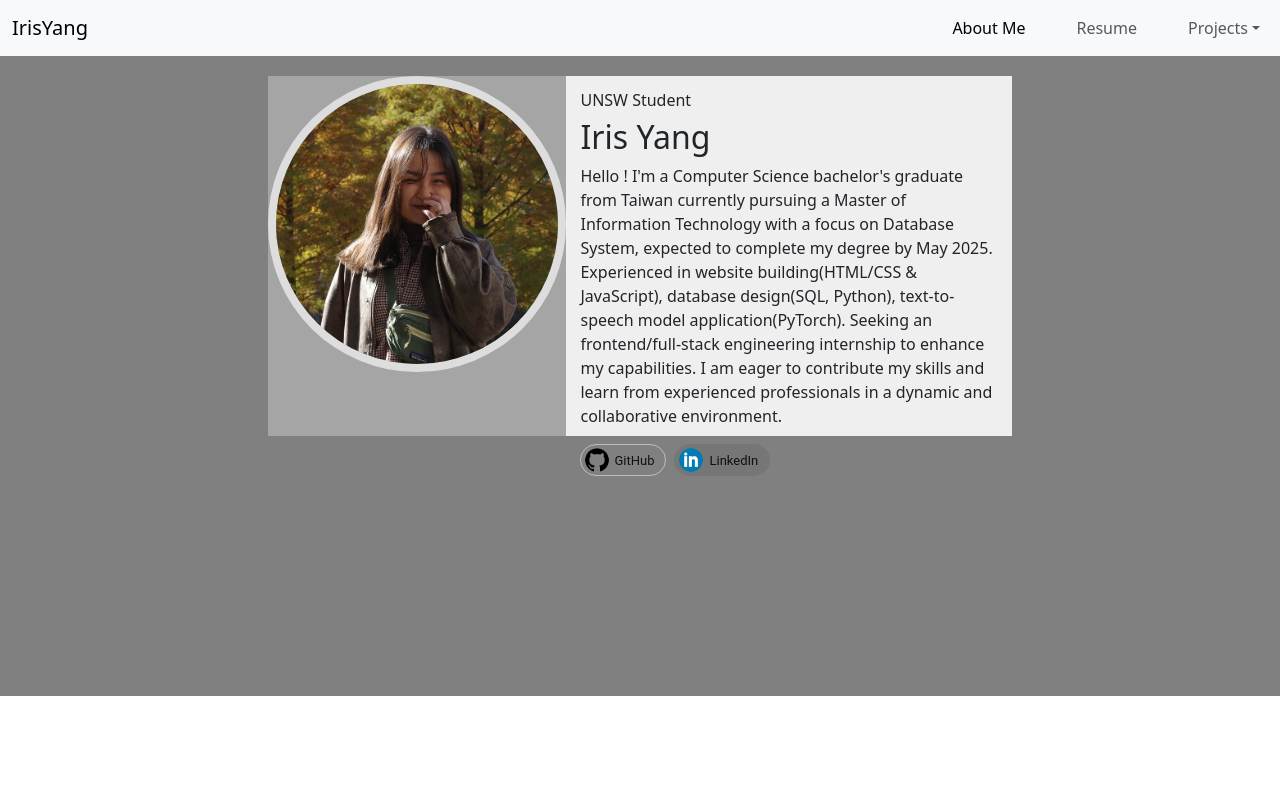
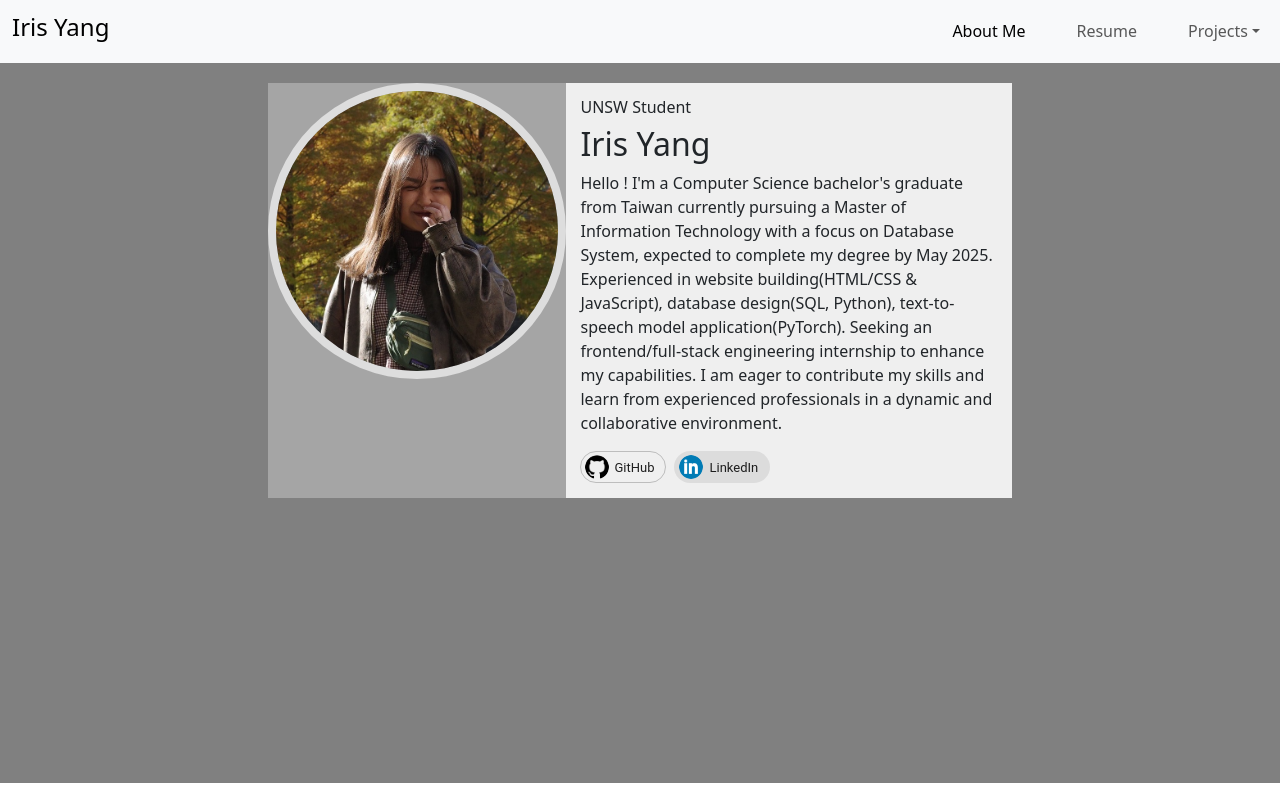
Before and after one commit to coookie89/Portfolio, a React (Create React App) app in the folder frontend/: page / in a window 1280 px wide. Built offline with nearby package versions, Linux system fonts and the light colour scheme.

Commit message:
make it more responsible

```diff
--- a/frontend/src/App.js
+++ b/frontend/src/App.js
@@ -5,7 +5,7 @@ function App() {
   return (
     <div>
       <Navbar />
-      <div style={{position: 'relative', width:'100%', height: '80vh', backgroundColor: 'grey', padding: '20px'}}>
+      <div style={{position: 'relative', width:'100%', height: '90vh', backgroundColor: 'grey', padding: '20px'}}>
         <AboutMe />
       </div>
     </div>
--- a/frontend/src/components/AboutMe.jsx
+++ b/frontend/src/components/AboutMe.jsx
@@ -10,11 +10,11 @@ const AboutMe = () => {
 
     return (
         <>
-        <div style={{display: 'flex', width:'60%', height: '60%', margin: 'auto'}}>
+        <div style={{display: 'flex', width:'60%', maxHeight:'100%', margin: 'auto'}}>
             <div style={{backgroundColor: '#a5a5a5', width: '40%'}}>
                 <img alt='dp' src='../dp.jpg' style={{borderRadius: '50%', width: '100%', border: '8px solid #ddd'}}/>
             </div>
-            <div style={{backgroundColor: '#efefef', padding: '2%', width: '60%'}}>
+            <div style={{backgroundColor: '#efefef', padding: '2%', width: '60%', overflow: 'scroll'}}>
                 <h6>UNSW Student</h6>
                 <h2>Iris Yang</h2>
                 <p>
--- a/frontend/src/components/Navbar.jsx
+++ b/frontend/src/components/Navbar.jsx
@@ -8,7 +8,7 @@ const Navbar = () => {
     return (
     <CNavbar className="bg-body-tertiary" expand="sm">
         <CContainer fluid>
-        <CNavbarBrand>IrisYang</CNavbarBrand>
+        <CNavbarBrand><h4>Iris Yang</h4></CNavbarBrand>
 
         <CNavbarToggler
             aria-controls="offcanvasNavbar2"
```
